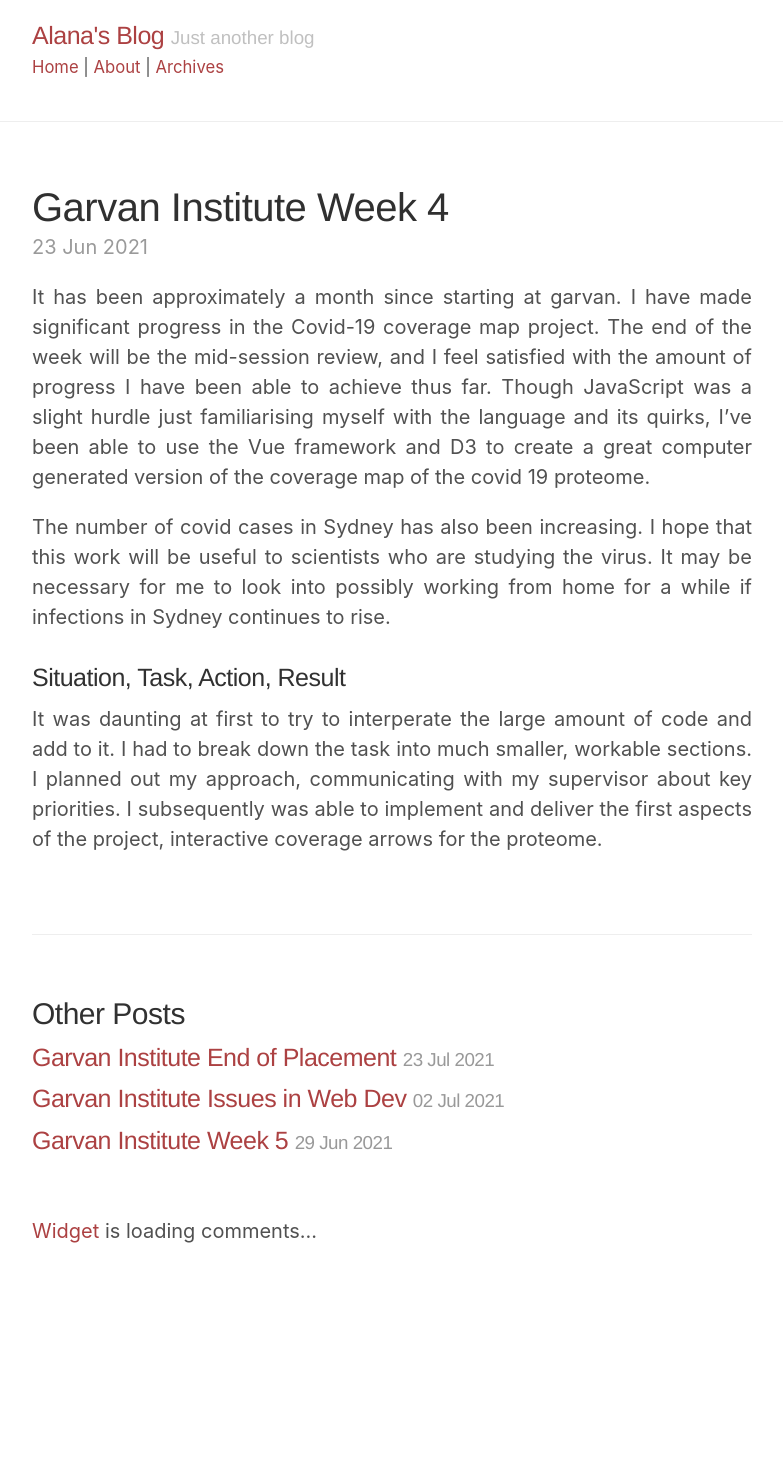
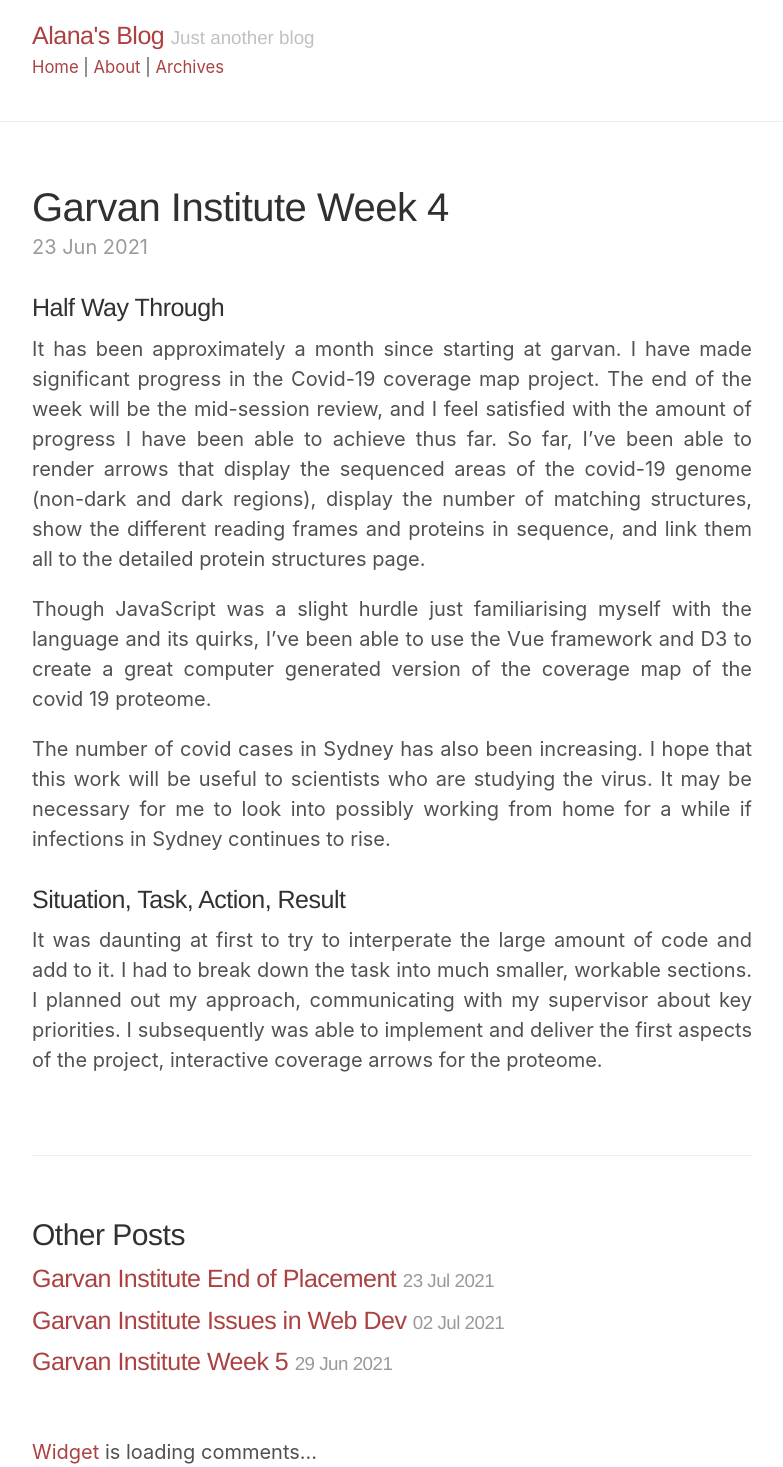
Before and after one commit to Key-Puncher/key-puncher.github.io, a Jekyll site: the page built from _posts/2021-06-23-garvan-institute-week-4.md, in a window 1280 px wide. Shown: the whole page, without its empty margins (248-1031 px from the left). Built offline with Jekyll 4.4.1, drawn with Linux system fonts in a browser that asks for light colours; a style sheet for code colours, icons or effects is not loaded; before the commit the page ends 1246 px from its top, so only the background shows below that.

Commit message:
Update 2021-06-23-garvan-institute-week-4.md

```diff
--- a/_posts/2021-06-23-garvan-institute-week-4.md
+++ b/_posts/2021-06-23-garvan-institute-week-4.md
@@ -3,7 +3,11 @@ layout: post
 title: Garvan Institute Week 4
 ---
 
-It has been approximately a month since starting at garvan. I have made significant progress in the Covid-19 coverage map project. The end of the week will be the mid-session review, and I feel satisfied with the amount of progress I have been able to achieve thus far. Though JavaScript was a slight hurdle just familiarising myself with the language and its quirks, I've been able to use the Vue framework and D3 to create a great computer generated version of the coverage map of the covid 19 proteome.
+### Half Way Through
+
+It has been approximately a month since starting at garvan. I have made significant progress in the Covid-19 coverage map project. The end of the week will be the mid-session review, and I feel satisfied with the amount of progress I have been able to achieve thus far. So far, I've been able to render arrows that display the sequenced areas of the covid-19 genome (non-dark and dark regions), display the number of matching structures, show the different reading frames and proteins in sequence, and link them all to the detailed protein structures page.
+
+Though JavaScript was a slight hurdle just familiarising myself with the language and its quirks, I've been able to use the Vue framework and D3 to create a great computer generated version of the coverage map of the covid 19 proteome.
 
 The number of covid cases in Sydney has also been increasing. I hope that this work will be useful to scientists who are studying the virus. It may be necessary for me to look into possibly working from home for a while if infections in Sydney continues to rise.
 
```
